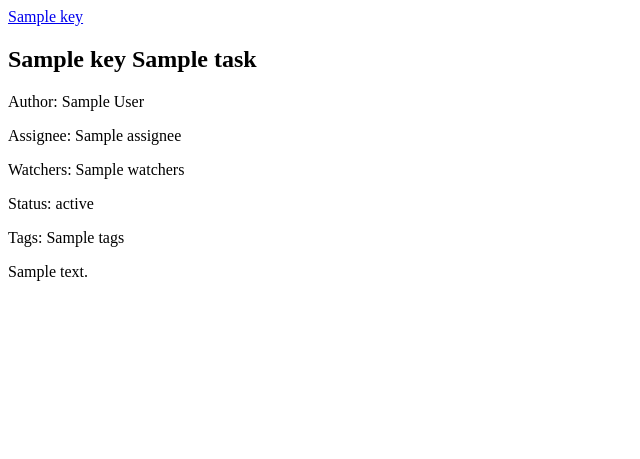
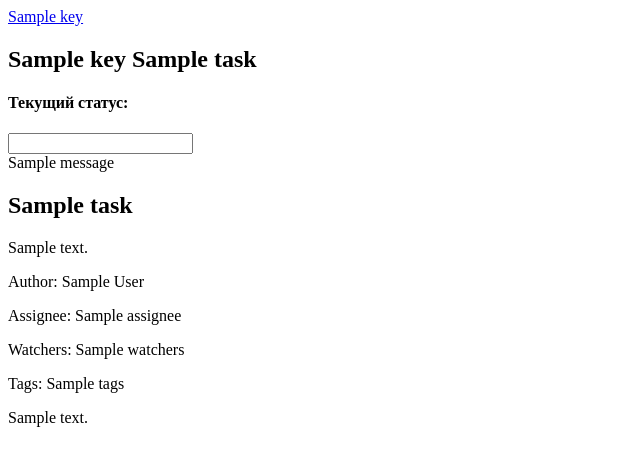
Before and after one commit to vtitoff/task_tracker, a Django app: template app/tracker/templates/task_detail.html in a window 1280 px wide. Shown: the top 459 px of the page, without its empty margins (0-640 px from the left). Run offline with Django 4.2, Linux system fonts and the light colour scheme; the template is opened without the code that fills it: most values are stand-ins (such as "Sample title", 1, 10 or a date in 2020); one stand-in notice (Sample message) is shown; form fields are guessed from the names that the template uses.

Commit message:
Реализовать возможность смены статуса в задачах

```diff
--- a/app/tracker/templates/queue_detail.html
+++ b/app/tracker/templates/queue_detail.html
@@ -8,7 +8,7 @@
 <h2>{{queue.key}} {{queue.name}}</h2>
 <p><a href="{% url 'queue_create_task' queue.key %}">Создать задачу</a></p>
 {% for task in tasks %}
-<p><a href="{% url 'task' task.task_key %}">{{task.task_key}} {{task.subject}}</a></p>
+<p><a href="{% url 'task' task.task_key %}">{{task.task_key}} {{task.subject}} {{task.status}}</a></p>
 {% endfor %}
 </body>
 </html>
--- a/app/tracker/templates/task_detail.html
+++ b/app/tracker/templates/task_detail.html
@@ -7,10 +7,28 @@
 <body>
 <a href="{% url 'queue' task.queue.key %}">{{task.queue.key}}</a>
 <h2>{{task.key}} {{task.subject}}</h2>
+<div class="status-section">
+  <h4>Текущий статус:</h4>
+  <form method="post">
+    {% csrf_token %}
+    {{ status_form.status }}
+
+    {% if messages %}
+    <div class="status-messages">
+      {% for message in messages %}
+        <div class="alert {% if message.tags %}{{ message.tags }}{% endif %}">
+          {{ message }}
+        </div>
+      {% endfor %}
+    </div>
+    {% endif %}
+  </form>
+</div>
+<h2>{{ task.subject }}</h2>
+<p>{{ task.description }}</p>
 <p>Author: {{task.author}}</p>
 <p>Assignee: {{task.assignee}}</p>
 <p>Watchers: {{task.watchers}}</p>
-<p>Status: {{task.status}}</p>
 <p>Tags: {{task.tags}}</p>
 <p></p>
 <p>{{task.description}}</p>
```
Also changed, not shown: app/tracker/forms.py (+7 -0 lines), app/tracker/views.py (+19 -1 lines).
